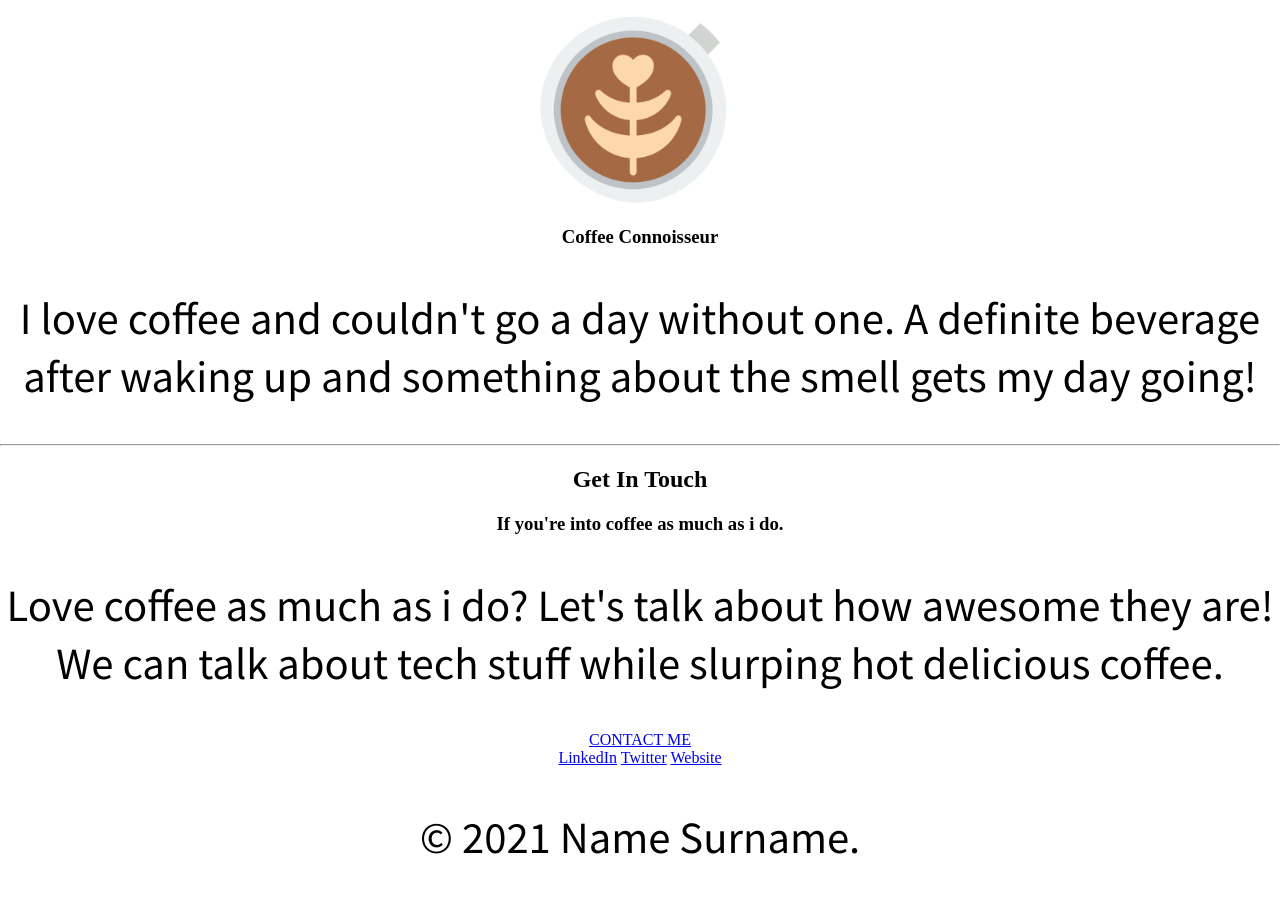
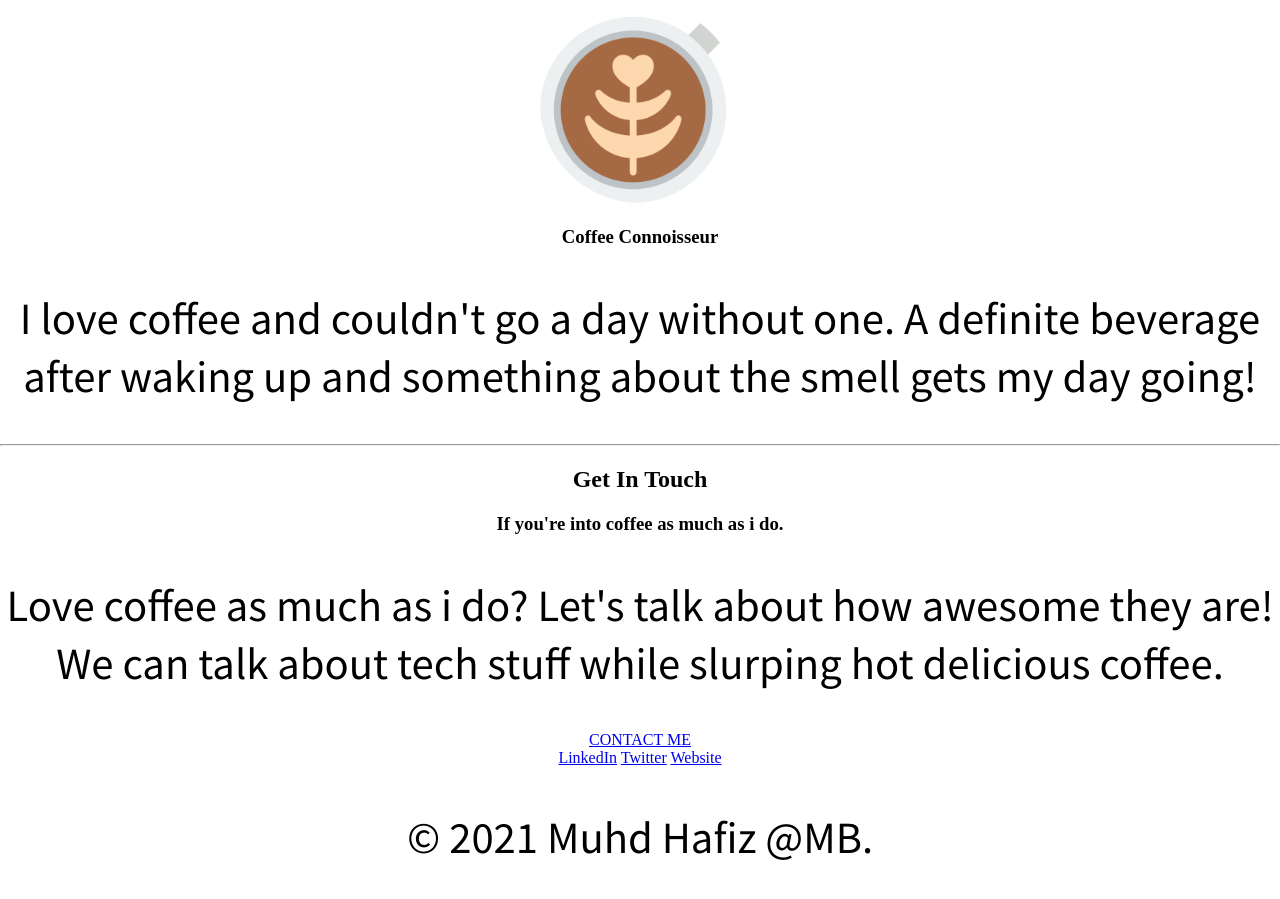
Before and after one commit to fiz94/Hafiz, a plain HTML site: page index.html in a window 1280 px wide. Shown: the part 1674-2573 px from the top of the page. Drawn offline with Linux system fonts and the light colour scheme.

Commit message:
Update index.html

```diff
--- a/index.html
+++ b/index.html
@@ -56,7 +56,7 @@
     <a class="footer-link" href="https://www.linkedin.com/in/muhammad-hafiz-49797b15a/">LinkedIn</a>
     <a class="footer-link" href="https://twitter.com/Hafiz_Azar">Twitter</a>
     <a class="footer-link" href="https://fiz94.github.io/cv-/">Website</a>
-    <p>© 2021 Name Surname.</p>
+    <p>© 2021 Muhd Hafiz @MB.</p>
   </div>
 
 
```
